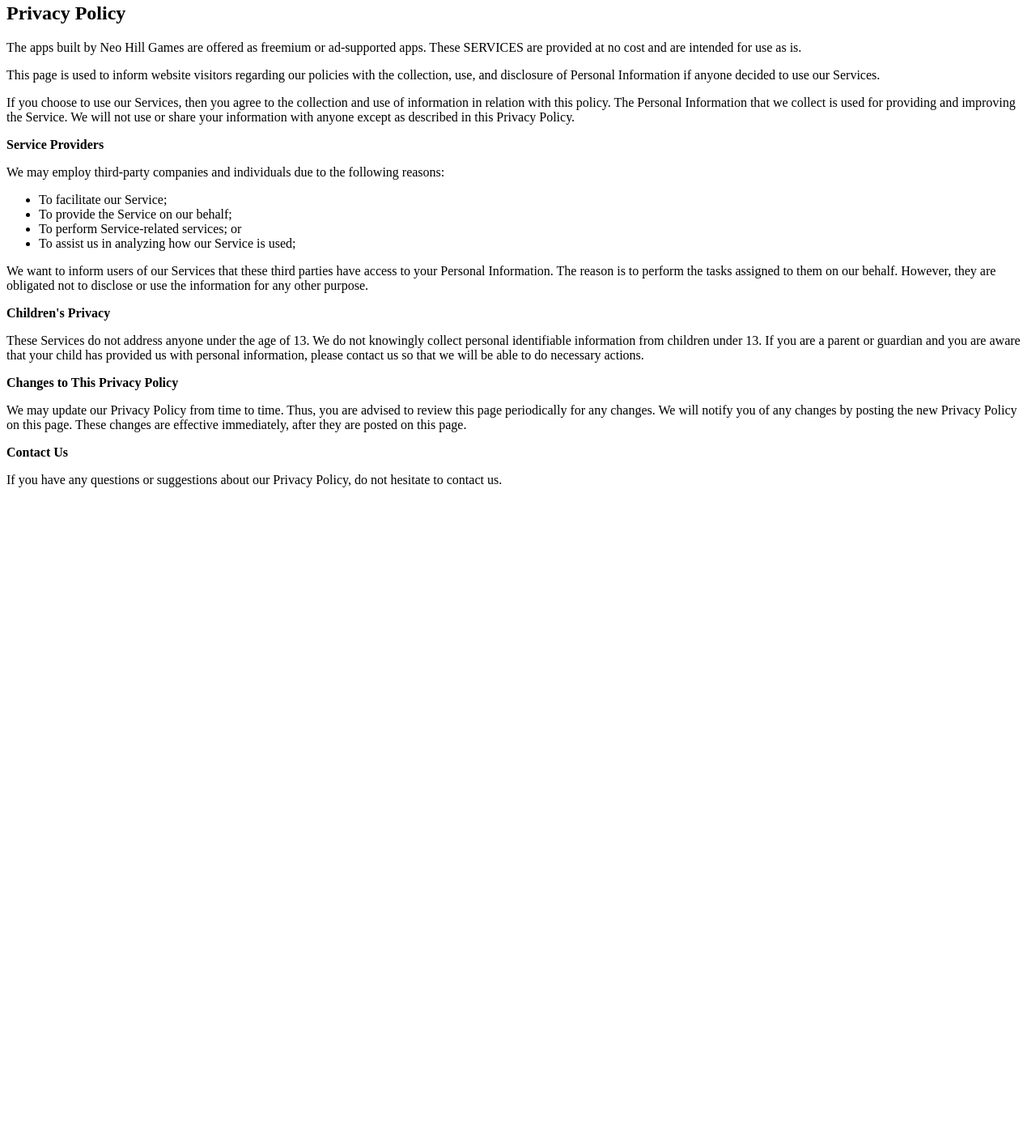
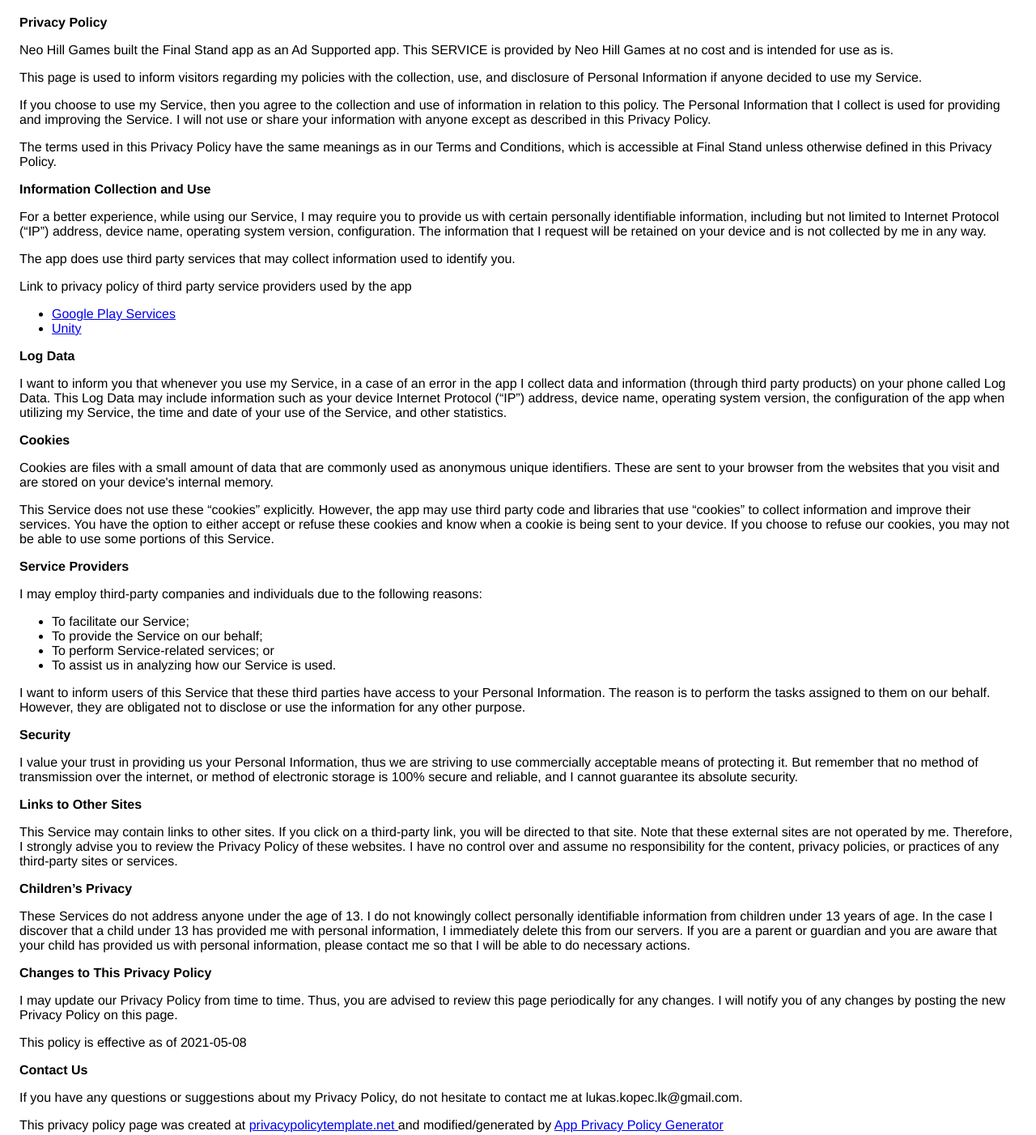
Before and after one commit to Hiboy-Luky/neohillgames, a plain HTML site: page index.html in a window 1280 px wide. Shown: the part 5-1407 px from the top of the page at 81% size. Before the commit the page ends 800 px from the top, so only its background shows below. Drawn offline with Linux system fonts and the light colour scheme.

Commit message:
Initial commit

```diff
--- a/index.html
+++ b/index.html
@@ -1,28 +1,109 @@
+<!DOCTYPE html>
 <html>
+    <head>
+      <meta charset='utf-8'>
+      <meta name='viewport' content='width=device-width'>
+      <title>Privacy Policy</title>
+      <style> body { font-family: 'Helvetica Neue', Helvetica, Arial, sans-serif; padding:1em; } </style>
+    </head>
     <body>
-    <h2>Privacy Policy</h2>
-    <p>The apps built by Neo Hill Games are offered as freemium or ad-supported apps. These SERVICES are provided at no cost and are intended for use as is.</p>
-    <p>This page is used to inform website visitors regarding our policies with the collection, use, and disclosure of Personal Information if anyone decided to use our Services.</p>
-    <p>If you choose to use our Services, then you agree to the collection and use of information in relation with this policy. The Personal Information that we collect is used for providing and improving the Service. We will not use or share your information with anyone except as described in this Privacy Policy.</p>
-
-    <p><strong>Service Providers</strong></p>
-    <p>We may employ third-party companies and individuals due to the following reasons:</p>
-    <ul>
-        <li>To facilitate our Service;</li>
-        <li>To provide the Service on our behalf;</li>
-        <li>To perform Service-related services; or</li>
-        <li>To assist us in analyzing how our Service is used;</li>
-    </ul>
-    <p>We want to inform users of our Services that these third parties have access to your Personal Information. The reason is to perform the tasks assigned to them on our behalf. However, they are obligated not to disclose or use the information for any other purpose.</p>
-
-    <p><strong>Children's Privacy</strong></p>
-    <p>These Services do not address anyone under the age of 13. We do not knowingly collect personal identifiable information from children under 13. If you are a parent or guardian and you are aware that your child has provided us with personal information, please contact us so that we will be able to do necessary actions.</p>
-
-    <p><strong>Changes to This Privacy Policy</strong></p>
-    <p>We may update our Privacy Policy from time to time. Thus, you are advised to review this page periodically for any changes. We will notify you of any changes by posting the new Privacy Policy on this page. These changes are effective immediately, after they are posted on this page.</p>
-
-    <p><strong>Contact Us</strong></p>
-    <p>If you have any questions or suggestions about our Privacy Policy, do not hesitate to contact us.</p>
-
+    <strong>Privacy Policy</strong> <p>
+                  Neo Hill Games built the Final Stand app as
+                  an Ad Supported app. This SERVICE is provided by
+                  Neo Hill Games at no cost and is intended for use as
+                  is.
+                </p> <p>
+                  This page is used to inform visitors regarding my
+                  policies with the collection, use, and disclosure of Personal
+                  Information if anyone decided to use my Service.
+                </p> <p>
+                  If you choose to use my Service, then you agree to
+                  the collection and use of information in relation to this
+                  policy. The Personal Information that I collect is
+                  used for providing and improving the Service. I will not use or share your information with
+                  anyone except as described in this Privacy Policy.
+                </p> <p>
+                  The terms used in this Privacy Policy have the same meanings
+                  as in our Terms and Conditions, which is accessible at
+                  Final Stand unless otherwise defined in this Privacy Policy.
+                </p> <p><strong>Information Collection and Use</strong></p> <p>
+                  For a better experience, while using our Service, I
+                  may require you to provide us with certain personally
+                  identifiable information, including but not limited to Internet Protocol (“IP”) address, device name, operating system version, configuration. The information that
+                  I request will be retained on your device and is not collected by me in any way.
+                </p> <div><p>
+                    The app does use third party services that may collect
+                    information used to identify you.
+                  </p> <p>
+                    Link to privacy policy of third party service providers used
+                    by the app
+                  </p> <ul><li><a href="https://www.google.com/policies/privacy/" target="_blank" rel="noopener noreferrer">Google Play Services</a></li><!----><!----><!----><!----><!----><!----><!----><!----><!----><!----><li><a href="https://unity3d.com/legal/privacy-policy" target="_blank" rel="noopener noreferrer">Unity</a></li><!----><!----><!----><!----><!----><!----><!----><!----><!----><!----><!----><!----><!----><!----><!----></ul></div> <p><strong>Log Data</strong></p> <p>
+                  I want to inform you that whenever you
+                  use my Service, in a case of an error in the app
+                  I collect data and information (through third party
+                  products) on your phone called Log Data. This Log Data may
+                  include information such as your device Internet Protocol
+                  (“IP”) address, device name, operating system version, the
+                  configuration of the app when utilizing my Service,
+                  the time and date of your use of the Service, and other
+                  statistics.
+                </p> <p><strong>Cookies</strong></p> <p>
+                  Cookies are files with a small amount of data that are
+                  commonly used as anonymous unique identifiers. These are sent
+                  to your browser from the websites that you visit and are
+                  stored on your device's internal memory.
+                </p> <p>
+                  This Service does not use these “cookies” explicitly. However,
+                  the app may use third party code and libraries that use
+                  “cookies” to collect information and improve their services.
+                  You have the option to either accept or refuse these cookies
+                  and know when a cookie is being sent to your device. If you
+                  choose to refuse our cookies, you may not be able to use some
+                  portions of this Service.
+                </p> <p><strong>Service Providers</strong></p> <p>
+                  I may employ third-party companies and
+                  individuals due to the following reasons:
+                </p> <ul><li>To facilitate our Service;</li> <li>To provide the Service on our behalf;</li> <li>To perform Service-related services; or</li> <li>To assist us in analyzing how our Service is used.</li></ul> <p>
+                  I want to inform users of this Service
+                  that these third parties have access to your Personal
+                  Information. The reason is to perform the tasks assigned to
+                  them on our behalf. However, they are obligated not to
+                  disclose or use the information for any other purpose.
+                </p> <p><strong>Security</strong></p> <p>
+                  I value your trust in providing us your
+                  Personal Information, thus we are striving to use commercially
+                  acceptable means of protecting it. But remember that no method
+                  of transmission over the internet, or method of electronic
+                  storage is 100% secure and reliable, and I cannot
+                  guarantee its absolute security.
+                </p> <p><strong>Links to Other Sites</strong></p> <p>
+                  This Service may contain links to other sites. If you click on
+                  a third-party link, you will be directed to that site. Note
+                  that these external sites are not operated by me.
+                  Therefore, I strongly advise you to review the
+                  Privacy Policy of these websites. I have
+                  no control over and assume no responsibility for the content,
+                  privacy policies, or practices of any third-party sites or
+                  services.
+                </p> <p><strong>Children’s Privacy</strong></p> <p>
+                  These Services do not address anyone under the age of 13.
+                  I do not knowingly collect personally
+                  identifiable information from children under 13 years of age. In the case
+                  I discover that a child under 13 has provided
+                  me with personal information, I immediately
+                  delete this from our servers. If you are a parent or guardian
+                  and you are aware that your child has provided us with
+                  personal information, please contact me so that
+                  I will be able to do necessary actions.
+                </p> <p><strong>Changes to This Privacy Policy</strong></p> <p>
+                  I may update our Privacy Policy from
+                  time to time. Thus, you are advised to review this page
+                  periodically for any changes. I will
+                  notify you of any changes by posting the new Privacy Policy on
+                  this page.
+                </p> <p>This policy is effective as of 2021-05-08</p> <p><strong>Contact Us</strong></p> <p>
+                  If you have any questions or suggestions about my
+                  Privacy Policy, do not hesitate to contact me at lukas.kopec.lk@gmail.com.
+                </p> <p>This privacy policy page was created at <a href="https://privacypolicytemplate.net" target="_blank" rel="noopener noreferrer">privacypolicytemplate.net </a>and modified/generated by <a href="https://app-privacy-policy-generator.nisrulz.com/" target="_blank" rel="noopener noreferrer">App Privacy Policy Generator</a></p>
     </body>
 </html>
```
